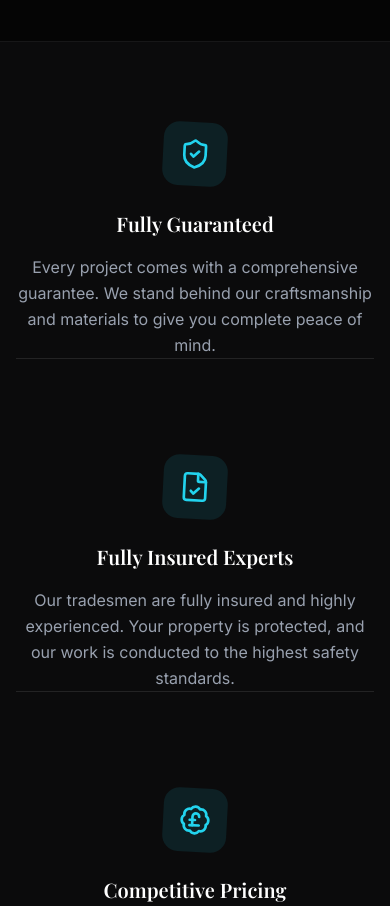
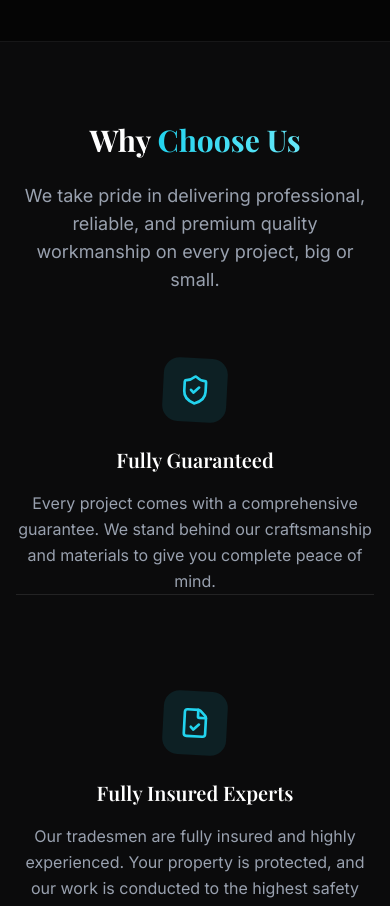
Before and after one commit to robear23/kdt-tiling, a Next.js app: page / in a window 390 px wide. Shown: the part 5220-6126 px from the top of the page. Built offline with nearby package versions, Linux system fonts and the light colour scheme; no server answers; a web font is replaced by a local one.

Commit message:
Update navigation link Gallery to Portfolio and add heading to Why Choose Us section

```diff
--- a/src/app/llms.txt/route.ts
+++ b/src/app/llms.txt/route.ts
@@ -27,7 +27,7 @@ function buildLlmsTxt(): string {
     "## Key Pages",
     `- [Homepage](${siteConfig.url}/)`,
     `- [Get a Quote](${siteConfig.url}/#contact)`,
-    `- [Portfolio Gallery](${siteConfig.url}/#gallery)`,
+    `- [Portfolio Gallery](${siteConfig.url}/#portfolio)`,
   ];
   return lines.join("\n");
 }
--- a/src/components/Features.tsx
+++ b/src/components/Features.tsx
@@ -25,6 +25,27 @@ export default function Features() {
   return (
     <section id="features" className="py-20 bg-matte-black border-y border-white/5">
       <div className="max-w-7xl mx-auto px-4 sm:px-6 lg:px-8">
+        <div className="text-center max-w-3xl mx-auto mb-16">
+          <motion.h2
+            initial={{ opacity: 0, y: 20 }}
+            whileInView={{ opacity: 1, y: 0 }}
+            viewport={{ once: true }}
+            transition={{ duration: 0.6 }}
+            className="text-3xl md:text-5xl font-serif font-bold text-white mb-6"
+          >
+            Why <span className="text-gradient-cyan">Choose Us</span>
+          </motion.h2>
+          <motion.p
+            initial={{ opacity: 0, y: 20 }}
+            whileInView={{ opacity: 1, y: 0 }}
+            viewport={{ once: true }}
+            transition={{ duration: 0.6, delay: 0.2 }}
+            className="text-gray-400 font-sans text-lg"
+          >
+            We take pride in delivering professional, reliable, and premium quality workmanship
+            on every project, big or small.
+          </motion.p>
+        </div>
         <div className="grid grid-cols-1 md:grid-cols-3 gap-12 md:gap-8 divide-y md:divide-y-0 md:divide-x divide-white/10">
           {features.map((feature, index) => (
             <motion.div
--- a/src/components/Gallery.tsx
+++ b/src/components/Gallery.tsx
@@ -23,7 +23,7 @@ export default function Gallery() {
   const [activeCategory, setActiveCategory] = useState<Category>("Kitchen");
 
   return (
-    <section id="gallery" className="py-24 bg-[#050505]">
+    <section id="portfolio" className="py-24 bg-[#050505]">
       <div className="max-w-7xl mx-auto px-4 sm:px-6 lg:px-8">
         <div className="text-center mb-16">
           <motion.h2
--- a/src/components/Hero.tsx
+++ b/src/components/Hero.tsx
@@ -85,7 +85,7 @@ export default function Hero() {
                 <ArrowRight className="w-5 h-5 group-hover:translate-x-1 transition-transform" />
               </Link>
               <Link
-                href="#gallery"
+                href="#portfolio"
                 className="w-full sm:w-auto flex items-center justify-center px-8 py-4 rounded font-semibold text-white border border-white/20 hover:bg-white/5 transition-all duration-300"
               >
                 View Our Work
--- a/src/components/Navbar.tsx
+++ b/src/components/Navbar.tsx
@@ -8,7 +8,7 @@ import { locations } from "@/lib/locations";
 
 const navLinks = [
   { name: "Services", href: "/#services" },
-  { name: "Gallery", href: "/#gallery" },
+  { name: "Portfolio", href: "/#portfolio" },
   { name: "Why Choose Us", href: "/#features" },
   { name: "Reviews", href: "/#reviews" },
 ];
```
